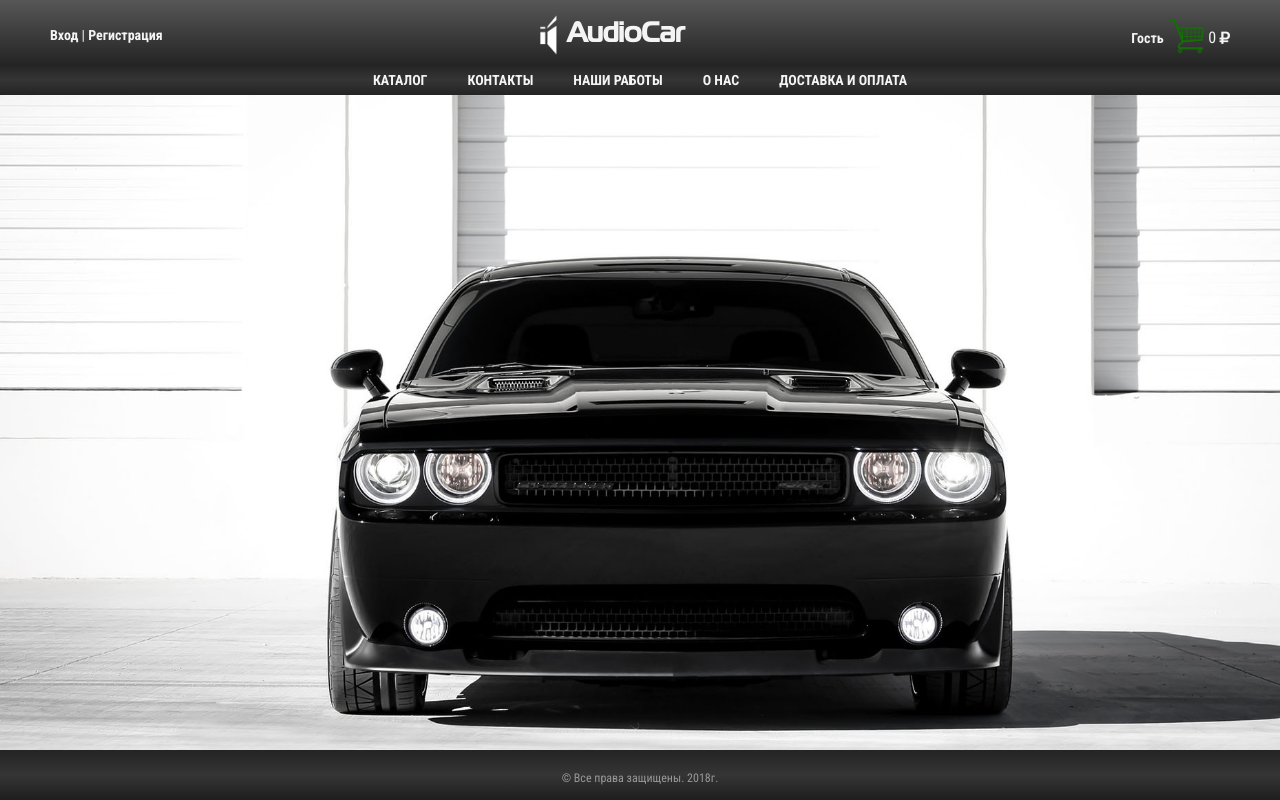
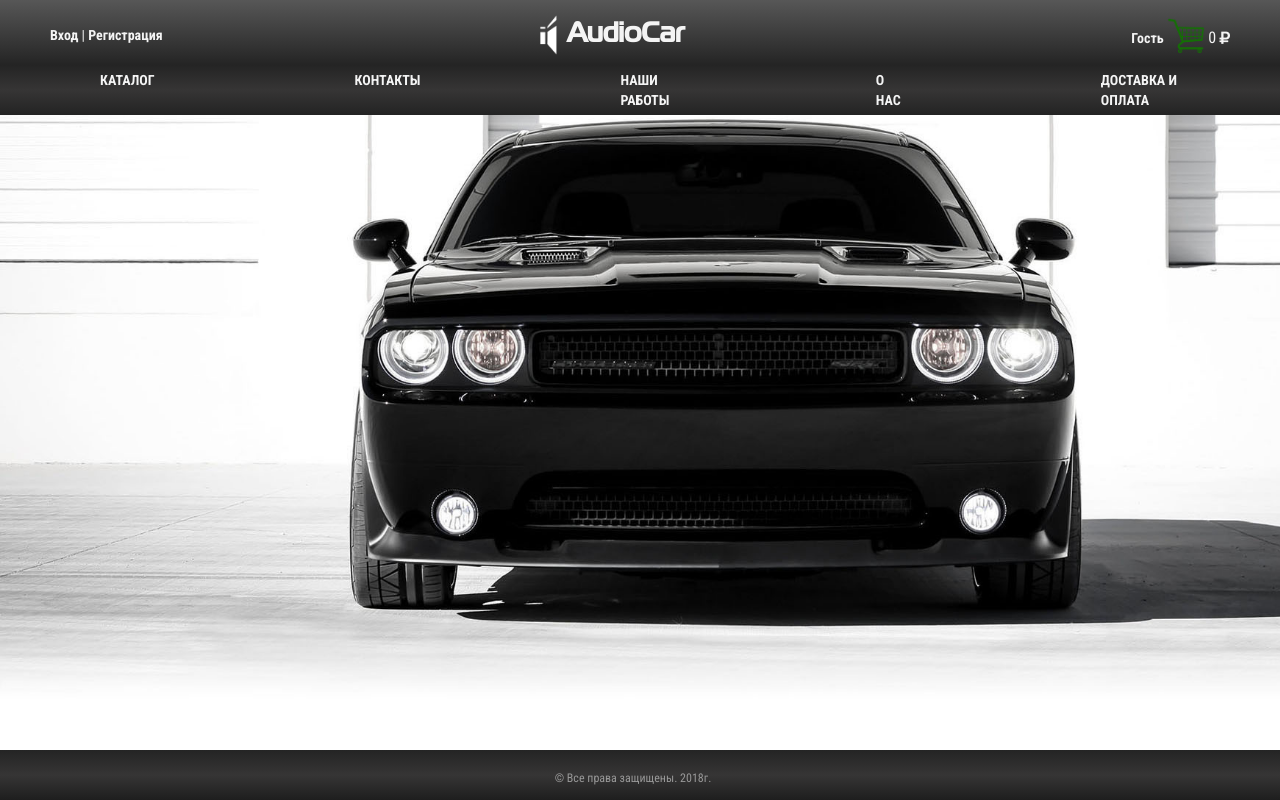
Before and after one commit to Sokol-shko/audiocar73, a PHP site: page / in a window 1280 px wide; the page is wider, and only the part inside the window is pictured. Run offline with PHP 8.4, Linux system fonts and the light colour scheme; some libraries are stand-ins or nearby versions.

Commit message:
Next day

```diff
--- a/css/style.css
+++ b/css/style.css
@@ -32,6 +32,9 @@ body,
 html {
   background-image: url('../img/main.jpg');
   background-size: cover;
+  background-repeat: no-repeat;
+  -ms-background-position-y: -100px;
+  background-position-y: -100px;
   height: 100%;
   color: #f4f4f4;
   font-family: "Roboto Condensed", Arial, sans-serif;
@@ -129,7 +132,7 @@ header nav ul {
   position: relative;
 }
 header nav ul li {
-  padding: 5px 20px;
+  padding: 5px 100px;
 }
 header nav ul .subdir {
   padding: 0;
--- a/css/style.less
+++ b/css/style.less
@@ -40,6 +40,9 @@ body,
 html {
 	background-image: url('../img/main.jpg');
 	background-size: cover;
+	background-repeat: no-repeat;
+	-ms-background-position-y: -100px;
+	background-position-y: -100px;
 	height: 100%;
 	color: @fontColor;
 	font-family: "Roboto Condensed", Arial, sans-serif;
@@ -130,7 +133,7 @@ header {
 			position: relative;
 
 			li {
-				padding: 5px 20px;
+				padding: 5px 100px;
 			}
 
 			.subdir {
@@ -201,5 +204,4 @@ footer {
 		color: #989898;
 		margin: 10px auto;
 	}
-
 }
--- a/index.php
+++ b/index.php
@@ -65,6 +65,10 @@
 		</div>
 		<footer>
 			<div class="copyr">&copy; Все права защищены. 2018г.</div>
+			<div class="social">
+				<i class="fa fa-vk" aria-hidden="true"></i>
+
+			</div>
 		</footer>
 	</div>
 <script src="libraries/jquery-3.3.1/jquery-3.3.1.js"></script>
```
Also changed, not shown: img/main.jpg.
